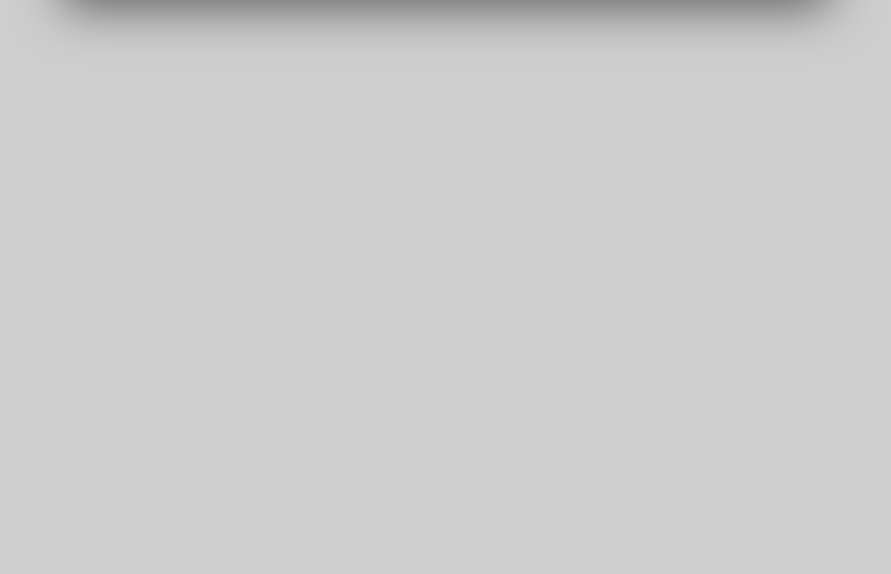
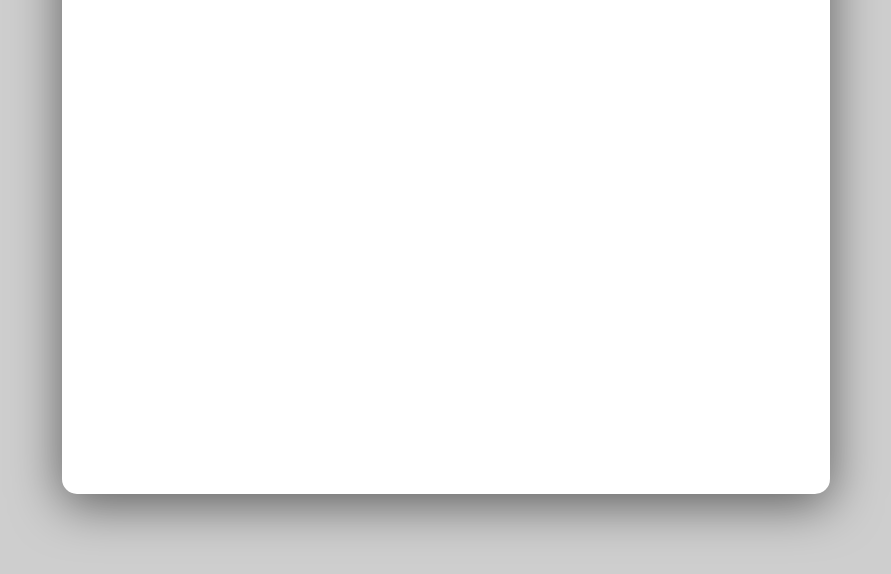
Before and after one commit to ZeyadAwdallah/Todo-List-v0.1, a plain HTML site: page index.html in a window 1280 px wide. Shown: the part 226-800 px from the top of the page, without its empty margins (194-1085 px from the left). Drawn offline with nearby package versions, Linux system fonts and the light colour scheme; a web font is replaced by a local one.

Commit message:
Update style.css

```diff
--- a/style.css
+++ b/style.css
@@ -18,21 +18,26 @@ body{
     font-family: 'Noto Sans','Inria Sans', sans-serif,'Roboto Mono', monospace;
     }
 
-#main{
+#main {
     width: 60vw;
-    height: fit-content;
+    height: 80vh; /* Set a fixed height */
     max-height: 80vh;
     padding: 10px;
     margin-left: auto;
     margin-right: auto;
     margin-top: 10vh;
-    background-color:white;
-    color:var(--mgrey);
-    overflow-y: scroll;
-    scrollbar-width: thin;
+    background-color: white;
+    color: var(--mgrey);
+    overflow-y: auto;
+    scrollbar-width: none;
+    -ms-overflow-style: none;
     scroll-behavior: smooth;
     border-radius: 15px;
     box-shadow: 0px 10px 50px rgba(0, 0, 0, 0.552);
+}
+
+#main::-webkit-scrollbar {
+    display: none;
 }
 #header{
     text-align: center;
```
